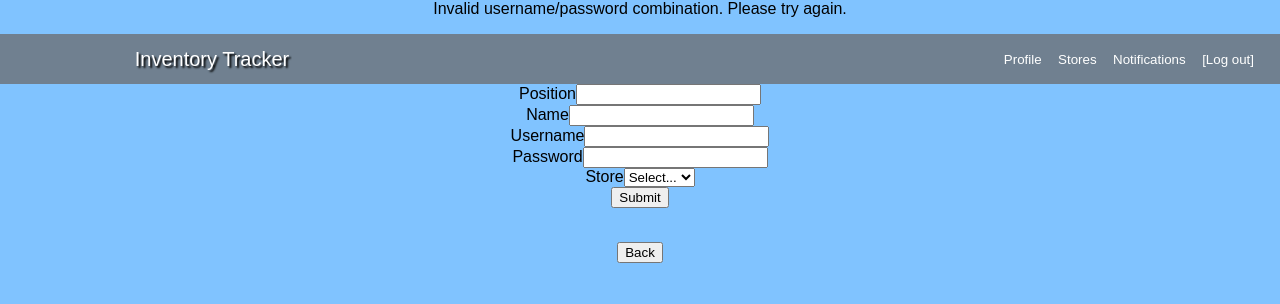
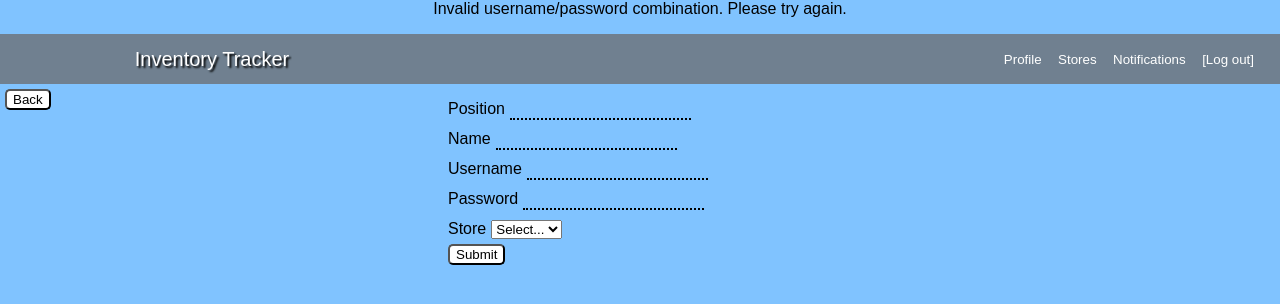
Before and after one commit to levihicks/InventoryTracker, a PHP site: page /adduser.php in a window 1280 px wide. Shown: the top 304 px of the page. Run offline with PHP 8.4, Linux system fonts and the light colour scheme; data comes from the database, SQL or seed files in the repository; data that the repository does not hold is empty.

Commit message:
add styling

```diff
--- a/public_html/adduser.php
+++ b/public_html/adduser.php
@@ -8,8 +8,11 @@
 		<?PHP include 'nav.php'; ?>
 	</head>
         <body>
+            <form action="staff.php" method="post">
+              <input type="submit" value="Back">
+            </form>
           <?PHP if ( !isset($_POST["submit"]) ) : ?>
-            <form action="adduser.php" method="post">
+            <form action="adduser.php" method="post" style="margin: 0 auto; text-align: left; margin-top: 10px; width: 30%;">
                 Position<input type="textbox" name="Position" ><br>
                 Name<input type="textbox" name="Name" ><br>
                 Username<input type="textbox" name="Uname" ><br>
@@ -60,8 +63,6 @@
                 }
             ?>
             <?PHP endif; ?>
-            <form action="staff.php" method="post">
-                    <input type="submit" value="Back">
-            </form>
+
         </body>
 </html>
--- a/public_html/password.php
+++ b/public_html/password.php
@@ -11,9 +11,11 @@
         </head>
         <body>
         <?PHP if ( !isset($_POST["oldPass"]) ): /*if nothing submitted yet*/?>
-            <form action="<?PHP $_SERVER['PHP_SELF'] ?>" method="post">
+            <form action="<?PHP $_SERVER['PHP_SELF'] ?>" method="post" style="margin: 0 auto; text-align: left; margin-top: 10px; width: 30%;">
                 Enter Old Password<input type="password" name="oldPass">
+                <br>
                 Enter New Password<input type="password" name="newPass1">
+                <br>
                 Enter Again<input type="password" name="newPass2">
                 <input type="submit" value="Submit">
             </form>
--- a/public_html/settings.php
+++ b/public_html/settings.php
@@ -82,7 +82,7 @@
         {
         	  var form = document.getElementById('emailNotificationForm');
         	  var emailInput = document.querySelector("input[name=emailInput]");
-            if(emailRegex.test(emailInput.value)){
+            if(emailRegex.test(emailInput.value) || action=='emailRemove.php'){
               document.getElementById('emailNotificationForm').action = action;
               document.getElementById('emailNotificationForm').submit();
             }
@@ -100,7 +100,7 @@
         {
           var form = document.getElementById('phoneNotificationForm');
         	var phoneInput = document.querySelector("input[name=phoneInput]");
-          if(phoneRegex.test(phoneInput.value)){
+          if(phoneRegex.test(phoneInput.value) || action=='phoneRemove.php'){
         	  phoneInput.value = "+1"+phoneInput.value;
             form.action = action;
             form.submit();
--- a/public_html/styles/resultsstyle.css
+++ b/public_html/styles/resultsstyle.css
@@ -126,6 +126,32 @@ form input[type=text] {
 
 }
 
+input[type=textbox],input[type=password]{
+  background: inherit;
+  border: none;
+  border-bottom: 2px dotted black;
+  margin-bottom: 10px;
+  margin-left: 5px;
+}
+
+select[name="Store"]{
+  margin-left: 5px;
+  margin-bottom: 5px;
+}
+
+input[value="Submit"]{
+
+  background: white;
+  border-radius: 5px;
+}
+
+input[value="Back"]
+{
+  background: white;
+  border-radius: 5px;
+  float: left;
+  margin: 5px;
+}
 @media screen and (max-width: 550px){
   form input[type=text]{
     width: 70%;
```
Also changed, not shown: public_html/editStores.php (+5 -4 lines), public_html/styles/profilestyle.css (+25 -0 lines), public_html/styles/settingsStyle.css (+2 -5 lines).
